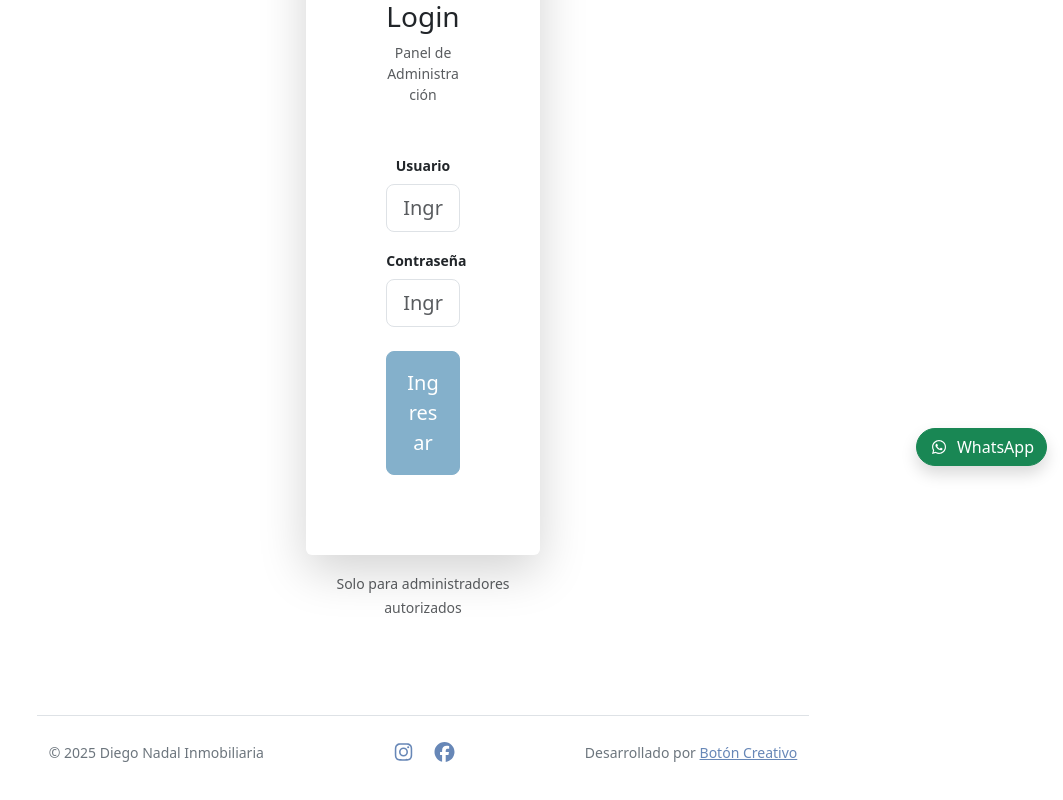
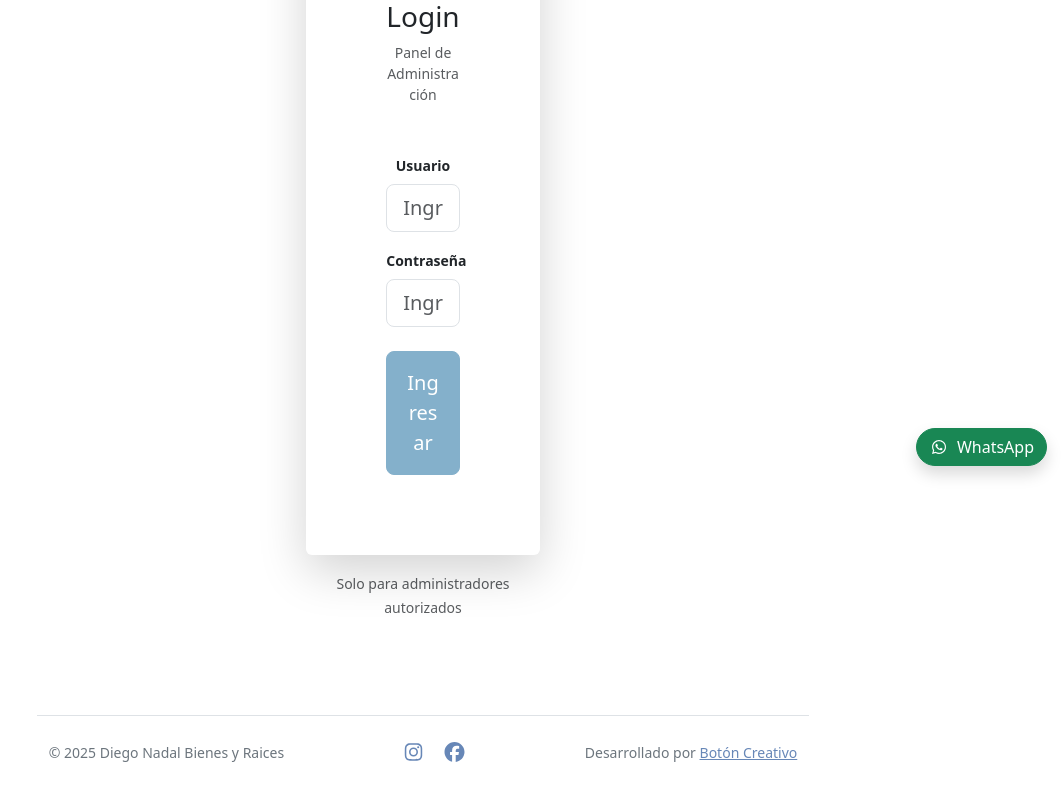
Before and after one commit to cocomeza/inmobiliaria-react-ts, a React (Vite) app in the folder client/: page /login in a window 1280 px wide. Shown: the part 318-1118 px from the top of the page, without its empty margins (217-1280 px from the left). Built offline with nearby package versions, Linux system fonts and the light colour scheme.

Commit message:
Update Footer.tsx

```diff
--- a/client/src/components/Footer.tsx
+++ b/client/src/components/Footer.tsx
@@ -6,7 +6,7 @@ export default function Footer() {
   return (
     <footer className="py-4 border-top mt-5">
       <Container className="d-flex flex-column flex-md-row justify-content-between align-items-center gap-3">
-        <small className="text-secondary">© {new Date().getFullYear()} Diego Nadal Inmobiliaria</small>
+        <small className="text-secondary">© {new Date().getFullYear()} Diego Nadal Bienes y Raices</small>
         <div className="d-flex align-items-center gap-3">
           <a href="https://www.instagram.com/" target="_blank" rel="noopener noreferrer" className="text-ship" aria-label="Instagram">
             <FontAwesomeIcon icon={faInstagram} size="lg" />
```
